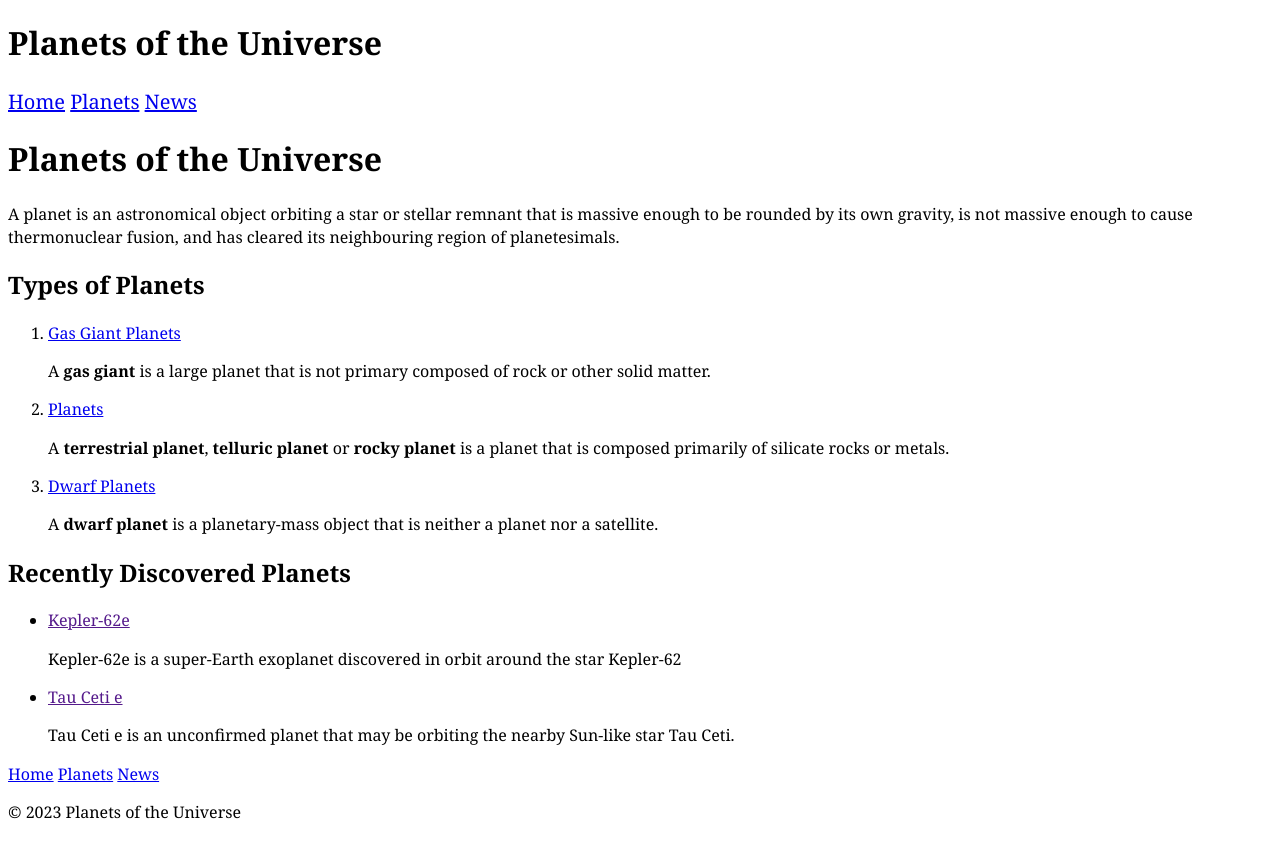
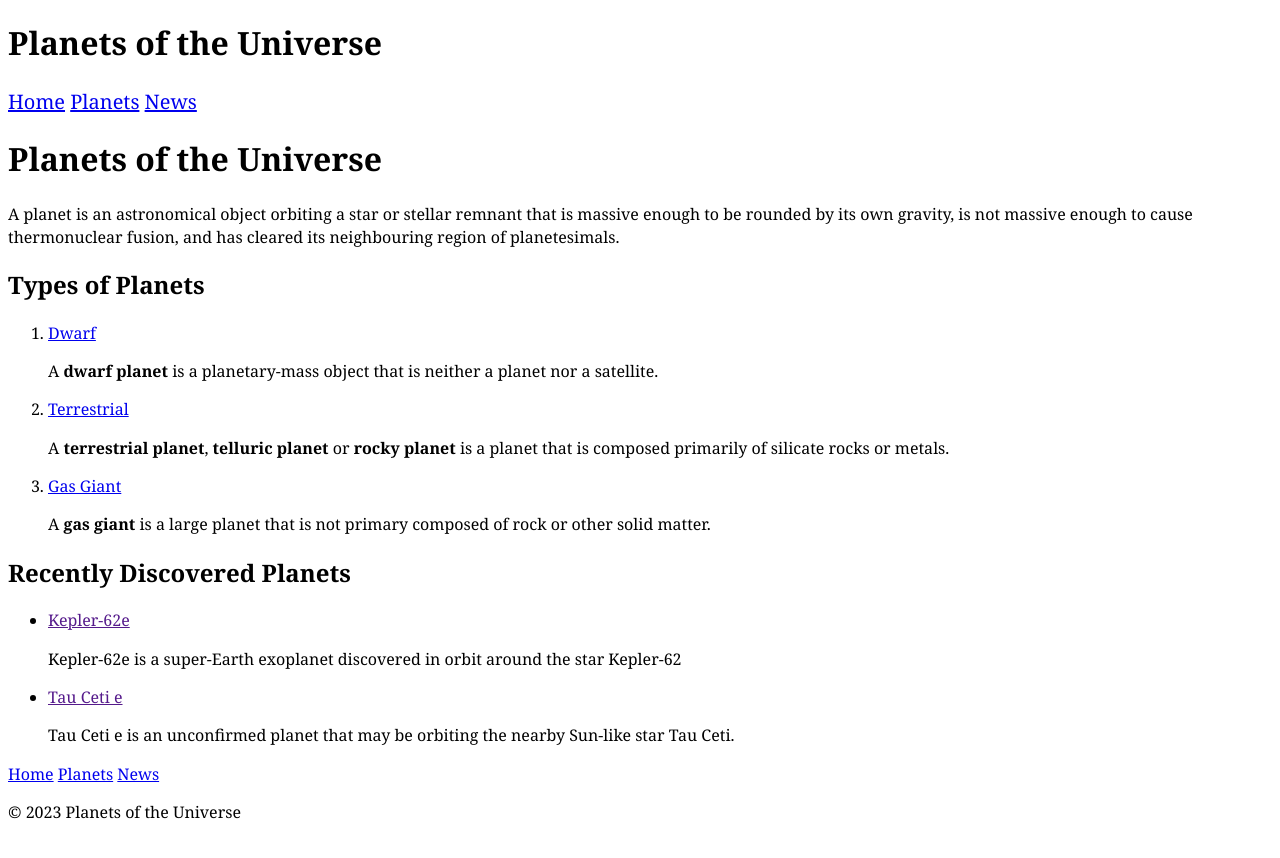
Before and after one commit to Mozzie455/planets_of_the_universe, a Jekyll site: the page built from index.html, in a window 1280 px wide. Shown: the top 858 px of the page. Built offline with Jekyll 4.4.1, drawn with Linux system fonts in a browser that asks for light colours.

Commit message:
Data files

```diff
--- a/index.html
+++ b/index.html
@@ -9,9 +9,9 @@
 
 <h2>Types of Planets</h2>
 <ol>
-  {% for planet in site.categories.planet-type%}
+  {% for planet in site.data.planet-types%}
   <li> <a href="#">{{planet.title}}</a></li>
-  {{planet.content}}
+  {{planet.content | markdownify}}
 
   {% endfor %}
 </ol>
```
Also changed, not shown: _data/planet-types.yml (added, +11 -0 lines), _posts/planet-types/0000-01-01-dwarf.md (deleted, +0 -8 lines), _posts/planet-types/0000-02-02-terrestrial.md (deleted, +0 -9 lines), _posts/planet-types/0000-03-03-gas-giant.md (deleted, +0 -8 lines).
